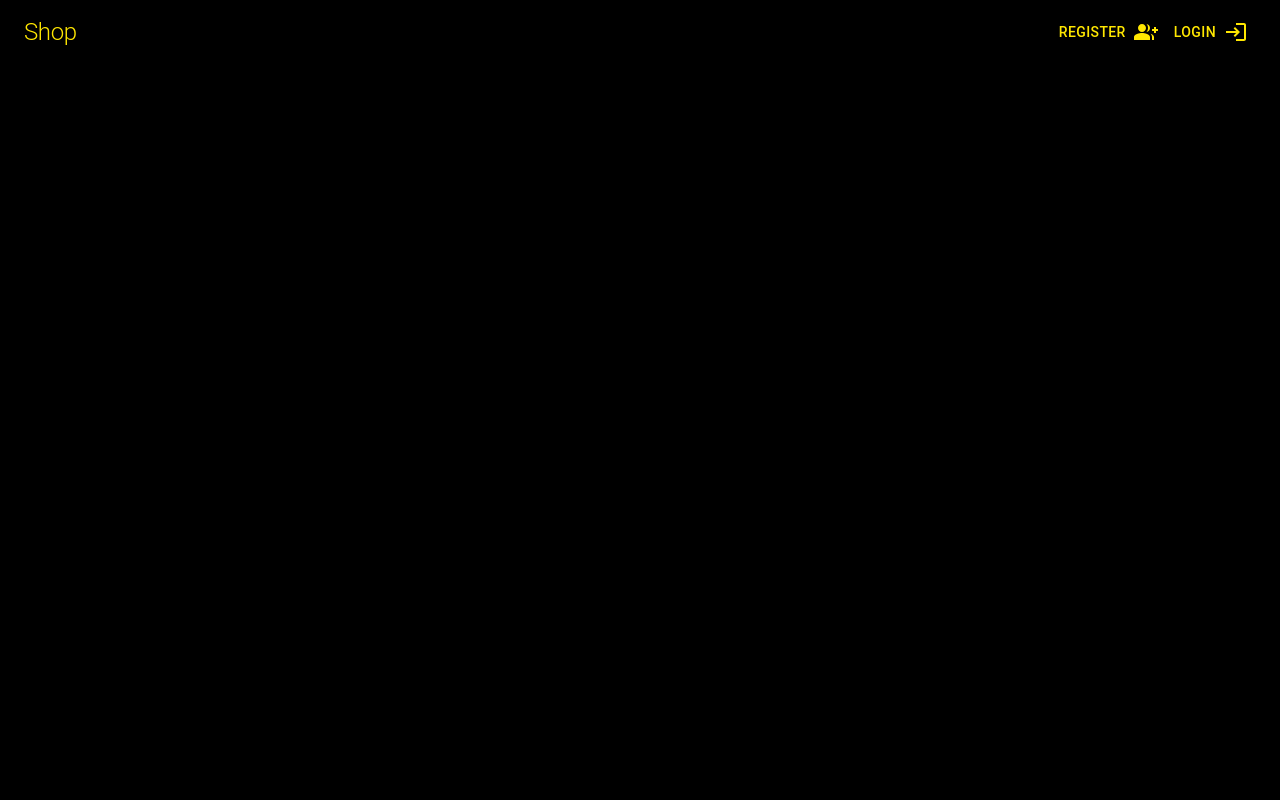
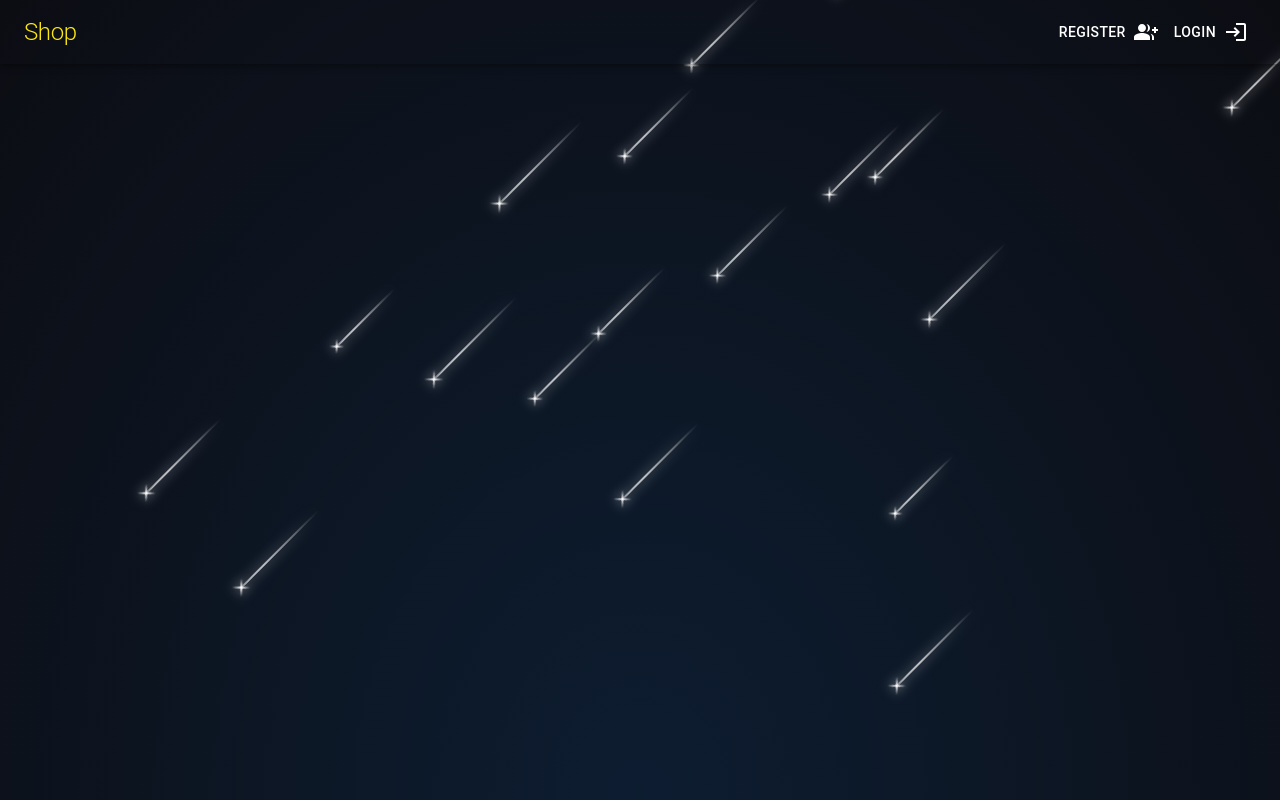
Before and after one commit to AliaksandrBazylchyk/GamesShop.Web, a React (Create React App) app in the folder games-shop/: page / in a window 1280 px wide. Built offline with nearby package versions, Linux system fonts and the light colour scheme.

Commit message:
Created stars background loader

```diff
--- a/games-shop/src/App.tsx
+++ b/games-shop/src/App.tsx
@@ -1,8 +1,9 @@
-import React from 'react'
+import React, { ReactFragment, useEffect } from 'react'
 import { Route, Routes } from 'react-router-dom'
 import { Box, CssBaseline, GlobalStyles, ThemeProvider } from '@mui/material'
 
 import Home from '@pages/Home'
+import Login from '@pages/Login'
 
 import Header from '@components/Header'
 
@@ -10,16 +11,28 @@
 import appStyles from '@styles/AppStyles'
 
 const App: React.FC = () => {
+    const [stars, setStars] = React.useState<JSX.Element[]>([])
+    const createStars = (quantity: number): void => {
+        for (let i = 0; i < quantity; i += 1) {
+            const star: JSX.Element = <div className="star" key={`${i}-star`} />
+            setStars((old) => [...old, star])
+        }
+    }
+    useEffect(() => {
+        setStars([])
+        createStars(30)
+    }, [])
+
     return (
         <ThemeProvider theme={theme}>
             <CssBaseline />
             <GlobalStyles styles={appStyles} />
             <Header />
-            <Box>
-                <Routes>
-                    <Route path="/" element={<Home />} />
-                </Routes>
-            </Box>
+            <Routes>
+                <Route path="/" element={<Home />} />
+                <Route path="login" element={<Login />} />
+            </Routes>
+            <div className="stars">{stars}</div>
         </ThemeProvider>
     )
 }
--- /dev/null
+++ b/games-shop/src/index.scss
@@ -0,0 +1,115 @@
+@mixin sp-layout {
+  @media screen and (max-width: 750px) {
+    @content;
+  }
+}
+
+body {
+  display: flex;
+  justify-content: center;
+  align-items: center;
+  min-height: 100vh;
+  background: radial-gradient(ellipse at bottom, #0d1d31 0%, #0c0d13 100%);
+  overflow: hidden;
+}
+
+@function random_range($min, $max) {
+  $rand: random();
+  $random_range: $min + floor($rand * (($max - $min) + 1));
+  @return $random_range;
+}
+
+.stars {
+  position: fixed;
+  top: -150px;
+  left: 250px;
+  width: 100vw;
+  height: 100vh;
+  transform: rotate(-45deg);
+  z-index: -1;
+}
+
+.star {
+  $star-count: 50;
+  --star-color: var(--primary-color);
+  --star-tail-length: 6em;
+  --star-tail-height: 2px;
+  --star-width: calc(var(--star-tail-length) / 6);
+  --fall-duration: 11s;
+  --tail-fade-duration: var(--fall-duration);
+
+  position: absolute;
+  top: var(--top-offset);
+  left: 0;
+  width: var(--star-tail-length);
+  height: var(--star-tail-height);
+  color: var(--star-color);
+  background: linear-gradient(45deg, currentColor, transparent);
+  border-radius: 50%;
+  filter: drop-shadow(0 0 6px currentColor);
+  transform: translateX(104em);
+  animation: fall var(--fall-duration) var(--fall-delay) linear infinite, tail-fade var(--tail-fade-duration) var(--fall-delay) ease-out infinite;
+
+  @include sp-layout {
+    // For mobile performance, tail-fade animation will be removed QAQ
+    animation: fall var(--fall-duration) var(--fall-delay) linear infinite;
+  }
+
+  @for $i from 1 through $star-count {
+    &:nth-child(#{$i}) {
+      --star-tail-length: #{random_range(500em, 750em) / 100};
+      --top-offset: #{random_range(0vh, 10000vh) / 100};
+      --fall-duration: #{random_range(6000, 12000s) / 1000};
+      --fall-delay: #{random_range(0, 10000s) / 1000};
+    }
+  }
+
+  &::before, &::after {
+    position: absolute;
+    content: '';
+    top: 0;
+    left: calc(var(--star-width) / -2);
+    width: var(--star-width);
+    height: 100%;
+    background: linear-gradient(45deg, transparent, currentColor, transparent);
+    border-radius: inherit;
+    animation: blink 2s linear infinite;
+  }
+
+  &::before {
+    transform: rotate(45deg);
+  }
+
+  &::after {
+    transform: rotate(-45deg);
+  }
+}
+
+@keyframes fall {
+  to {
+    transform: translateX(-30em);
+  }
+}
+
+@keyframes tail-fade {
+  0%, 50% {
+    width: var(--star-tail-length);
+    opacity: 1;
+  }
+
+  70%, 80% {
+    width: 0;
+    opacity: 0.4;
+  }
+
+  100% {
+    width: 0;
+    opacity: 0;
+  }
+}
+
+@keyframes blink {
+  50% {
+    opacity: 0.6;
+  }
+}
--- a/games-shop/src/index.tsx
+++ b/games-shop/src/index.tsx
@@ -2,8 +2,9 @@
 import ReactDOM from 'react-dom/client'
 import { BrowserRouter } from 'react-router-dom'
 
-import './index.css'
 import App from './App'
+
+import './index.scss'
 
 const root = ReactDOM.createRoot(document.getElementById('root') as HTMLElement)
 root.render(
--- a/games-shop/src/styles/AppStyles.ts
+++ b/games-shop/src/styles/AppStyles.ts
@@ -1,7 +1,7 @@
 import theme from '@styles/Theme'
 
 const appStyles = {
-    body: { backgroundColor: theme.palette.background.default },
+    body: { background: theme.palette.background.default },
 }
 
 export default appStyles
--- a/games-shop/src/styles/Theme.ts
+++ b/games-shop/src/styles/Theme.ts
@@ -3,10 +3,12 @@
 const theme = createTheme({
     palette: {
         primary: {
-            main: '#ffe700',
+            main: '#ffffff',
         },
         background: {
-            default: '#000000',
+            default:
+                'radial-gradient(ellipse at bottom, #0d1d31 0%, #0c0d13 100%)',
+            paper: 'rgba(0,0,0,0)',
         },
         text: {
             primary: '#ffffff',
@@ -24,7 +26,7 @@
         MuiTypography: {
             styleOverrides: {
                 h1: {
-                    color: '#ffe700',
+                    color: '#fbe712',
                     fontSize: '18pt',
                 },
                 h6: {
```
Also changed, not shown: games-shop/src/App.css (deleted), games-shop/src/App.scss (added), games-shop/src/index.css (deleted).
